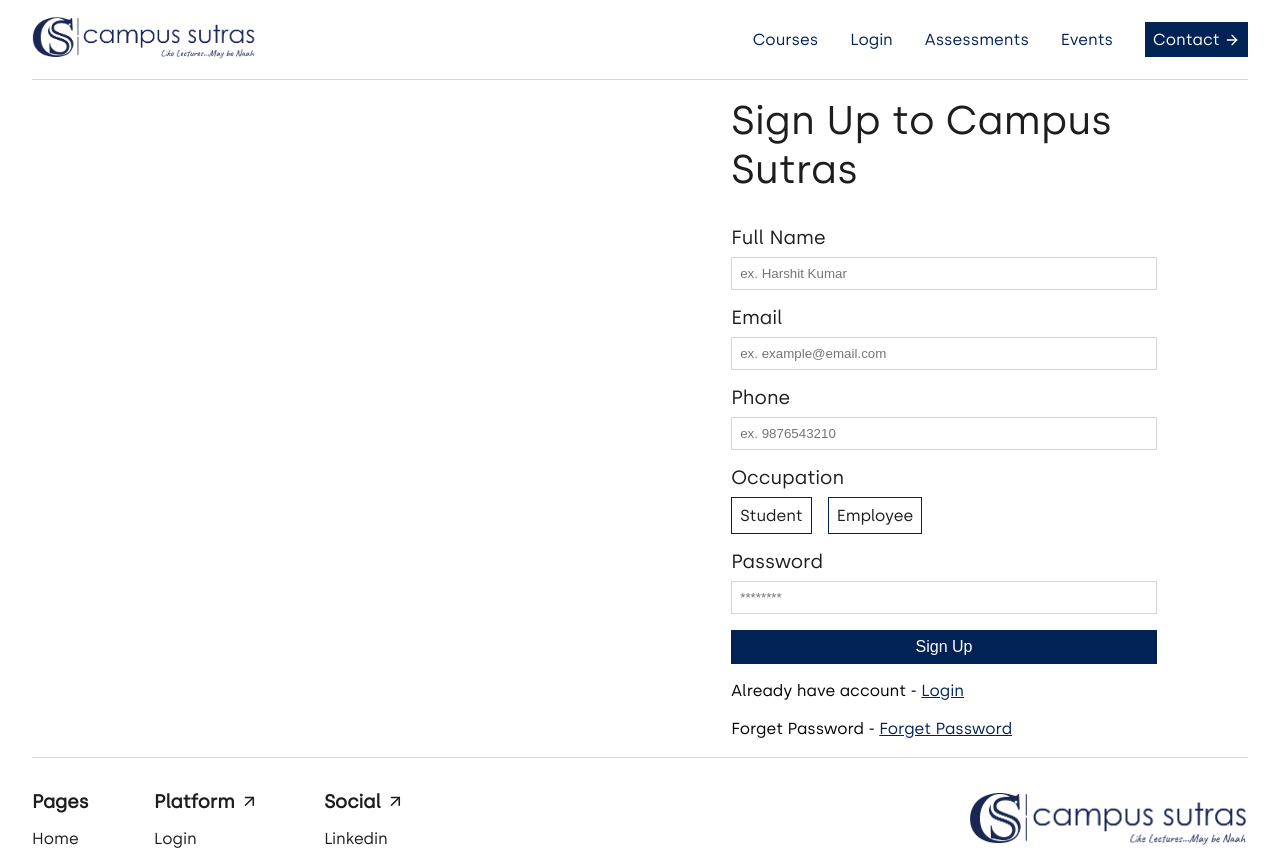
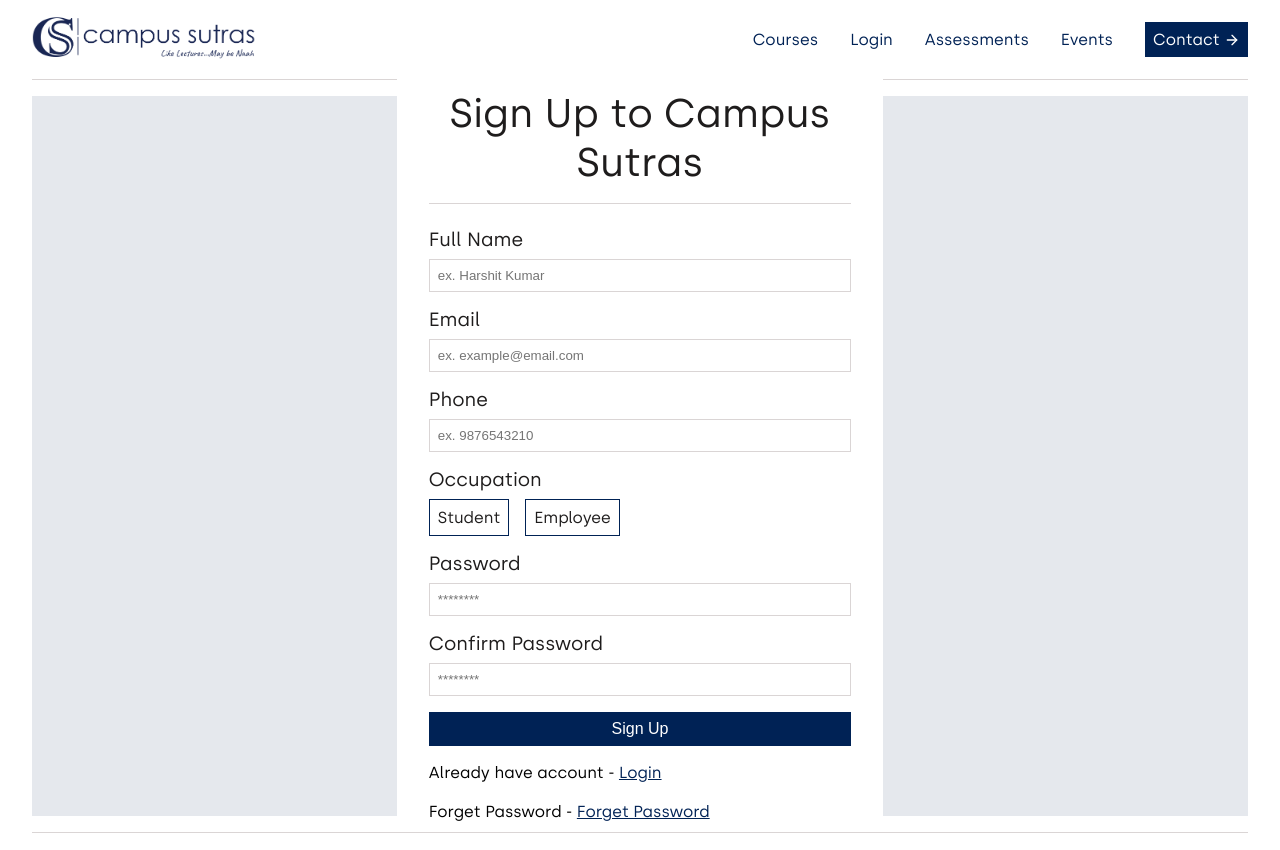
Before and after one commit to campussutras/appcampussutrascom, a React (Vite) app: page /signup in a window 1280 px wide. Shown: the top 850 px of the page. Built offline with nearby package versions, Linux system fonts and the light colour scheme.

Commit message:
as usual

```diff
--- a/src/Pages/Auth/Login/Login.tsx
+++ b/src/Pages/Auth/Login/Login.tsx
@@ -39,10 +39,11 @@
   return (
     <section className="login width100 flex alignCenter justifyCenter flexColumn">
       <div className="loginContainer width95 maxWidth flex">
-        <div className="loginLeft width50"></div>
-        <div className="loginRight width50 flex flexColumn alignCenter justifyCenter">
-          <div className="loginForm width70">
-            <h2>Login to Campus Sutras</h2>
+        <div className="loginRight width100 flex flexColumn alignCenter justifyCenter">
+          <div className="loginForm width40">
+            <div className="loginFormHead">
+              <h2>Login to Campus Sutras</h2>
+            </div>
             <form onSubmit={handleSubmit}>
               <h3>Email</h3>
               <input
--- a/src/Pages/Auth/Login/style.css
+++ b/src/Pages/Auth/Login/style.css
@@ -1,14 +1,26 @@
 .login > .loginContainer {
-  height: 60vh;
+  height: 65vh;
   /* border: 1px solid var(--borderColor); */
+  background-color: var(--mainBlueBg);
   margin: 1rem 0;
 }
 
-.login > .loginContainer > .loginRight > .loginForm > h2 {
+.login > .loginContainer > .loginRight > .loginForm > .loginFormHead {
+  border-bottom: 1px solid var(--borderColor);
+  padding: 0 0 1rem 0;
+  margin: 0 0 1.5rem 0;
+}
+
+.login > .loginContainer > .loginRight > .loginForm > .loginFormHead > h2 {
   font-size: var(--h2);
-  margin: 0 0 2rem 0;
   color: var(--black);
   font-weight: 500;
+  text-align: center;
+}
+
+.login > .loginContainer > .loginRight > .loginForm {
+  background-color: white;
+  padding: 1rem 2rem;
 }
 
 .login > .loginContainer > .loginRight > .loginForm > form {
--- a/src/Pages/Auth/Signup/Signup.tsx
+++ b/src/Pages/Auth/Signup/Signup.tsx
@@ -33,10 +33,11 @@
   return (
     <section className="signup width100 flex alignCenter justifyCenter flexColumn">
       <div className="signupContainer width95 maxWidth flex">
-        <div className="signupLeft width50"></div>
-        <div className="signupRight width50 flex flexColumn alignCenter justifyCenter">
-          <div className="signupForm width70">
-            <h2>Sign Up to Campus Sutras</h2>
+        <div className="signupRight width100 flex flexColumn alignCenter justifyCenter">
+          <div className="signupForm width40">
+            <div className="signupFormHead">
+              <h2>Sign Up to Campus Sutras</h2>
+            </div>
             <form onSubmit={handleSubmit}>
               <h3>Full Name</h3>
               <input
@@ -97,6 +98,8 @@
                 onChange={handleChange}
                 value={signupData.password}
               />
+              <h3>Confirm Password</h3>
+              <input placeholder="********" type="password" name="cPassword" />
               <button type="submit" style={{ display: "block" }}>
                 {loading ? "Sign Up..." : "Sign Up"}
               </button>
--- a/src/Pages/Auth/Signup/style.css
+++ b/src/Pages/Auth/Signup/style.css
@@ -1,13 +1,27 @@
 .signup > .signupContainer {
+  height: 90vh;
   /* border: 1px solid var(--borderColor); */
+  background-color: var(--mainBlueBg);
   margin: 1rem 0;
 }
 
-.signup > .signupContainer > .signupRight > .signupForm > h2 {
+.signup > .signupContainer > .signupRight > .signupForm > .signupFormHead {
+  border-bottom: 1px solid var(--borderColor);
+  padding: 0 0 1rem 0;
+  margin: 0 0 1.5rem 0;
+}
+
+.signup > .signupContainer > .signupRight > .signupForm > .signupFormHead > h2 {
   font-size: var(--h2);
-  margin: 0 0 2rem 0;
+
   color: var(--black);
   font-weight: 500;
+  text-align: center;
+}
+
+.signup > .signupContainer > .signupRight > .signupForm {
+  background-color: white;
+  padding: 1rem 2rem;
 }
 
 .signup > .signupContainer > .signupRight > .signupForm > form {
```
